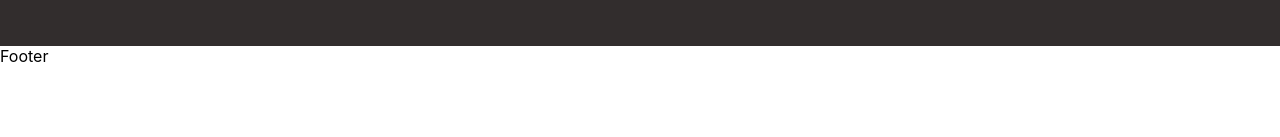
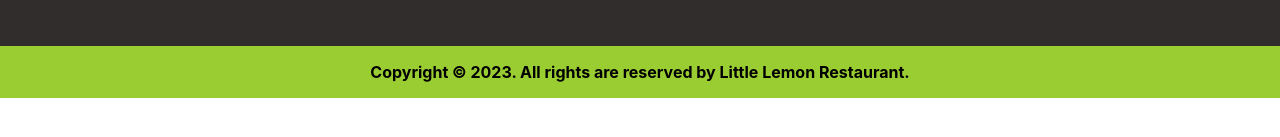
Before and after one commit to raihan-mahmud-talukder/little-lemon-restaurant, a React (Create React App) app: page / in a window 1280 px wide. Shown: the part 653-790 px from the top of the page. Built offline with nearby package versions, Linux system fonts and the light colour scheme.

Commit message:
styling footer

```diff
--- a/public/styles/header.css
+++ b/public/styles/header.css
@@ -9,7 +9,7 @@
 }
 
 aside {
-    padding: 2rem;
+    padding: 2rem 0;
     width: 50%;
 }
 
@@ -40,7 +40,7 @@
 }
 
 .image {
-    width: 35rem;
+    width: 40rem;
     background: white;
     border-radius: 12px;
 }
--- a/src/components/Footer.jsx
+++ b/src/components/Footer.jsx
@@ -1,3 +1,7 @@
 export const Footer = () => {
-    return 'Footer'
+    return (
+        <footer>
+            Copyright &copy; 2023. All rights are reserved by Little Lemon Restaurant.
+        </footer>
+    )
 }
--- a/src/index.css
+++ b/src/index.css
@@ -11,3 +11,11 @@
   font-family: source-code-pro, Menlo, Monaco, Consolas, 'Courier New',
     monospace;
 }
+
+
+footer {
+  background: yellowgreen;
+  padding: 1rem;
+  text-align: center;
+  font-weight: bold;
+}
```
